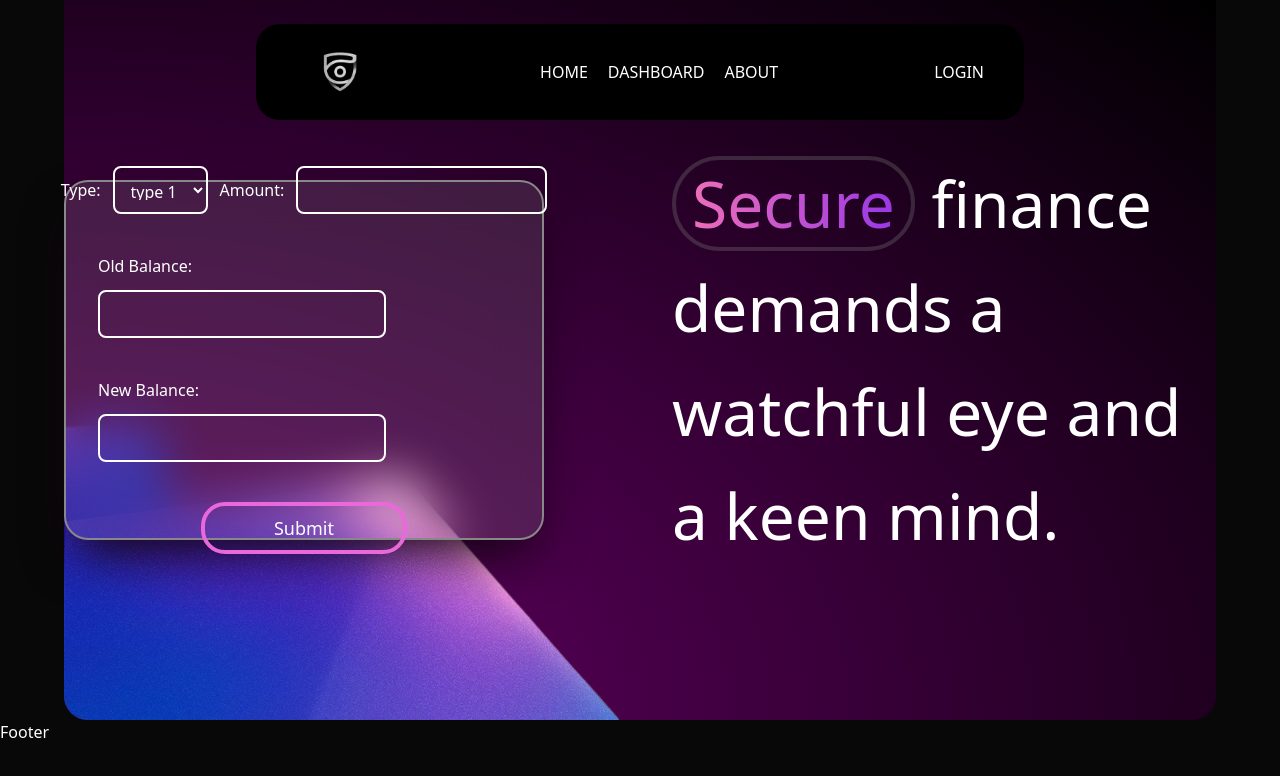
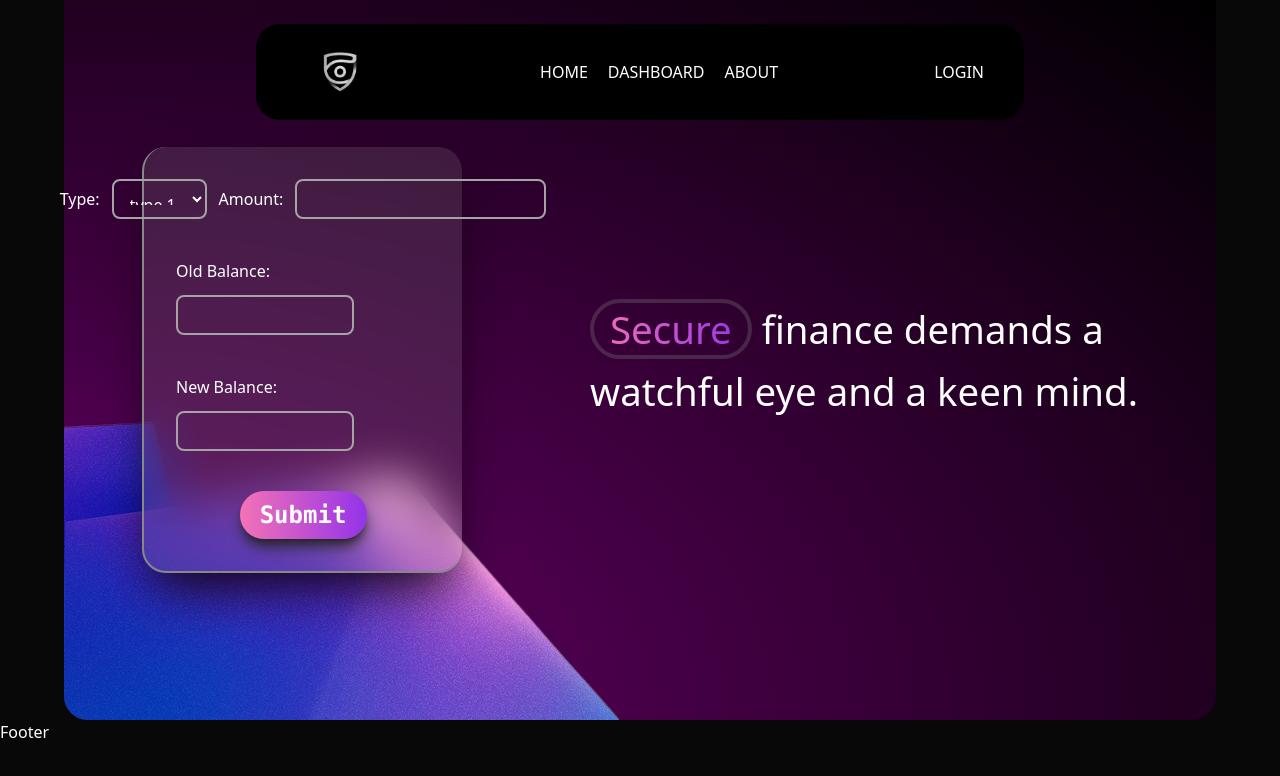
Before and after one commit to Roushan1512/Payments-Fraud-Detection, a React (Vite) app in the folder clientside/: page / in a window 1280 px wide. Shown: the top 776 px of the page. Built offline with nearby package versions, Linux system fonts and the light colour scheme; what @nextui-org/react would draw is missing.

Commit message:
nav link added

```diff
--- a/clientside/src/components/Home/Homepage.jsx
+++ b/clientside/src/components/Home/Homepage.jsx
@@ -12,10 +12,10 @@ const Homepage = () => {
         alt=""
         className="absolute bottom-0 left-0 rounded-bl-3xl"
       />
-      <div className="h-[50%] w-[30rem] bg-[#8a8a8a33] p-8 rounded-3xl shadow-2xl shadow-[#120411] flex flex-col gap-10 backdrop-blur-xl justify-center border-2 border-[#888888] font-bo">
+      <div className="h-auto w-[25vw] bg-[#8a8a8a33] p-8 rounded-3xl  shadow-2xl shadow-[#120411] flex flex-col gap-10 backdrop-blur-xl justify-center border-b-2 border-l-2 border-[#888888]">
         <div className="flex gap-3 items-center justify-center ">
           <label htmlFor="select">Type:</label>
-          <select className=" rounded-lg bg-transparent border-2 border-[#ffffff] p-3 outline-none  h-12">
+          <select className=" rounded-lg bg-transparent border-2 border-[#a4a4a4] p-3 outline-none  h-[5vh]">
             <option value="type 1" className=" bg-[#341730f9]">
               type 1
             </option>
@@ -35,29 +35,29 @@ const Homepage = () => {
           <label htmlFor="text">Amount:</label>
           <input
             type="text"
-            className=" rounded-lg bg-transparent border-2 border-[#ffffff] px-2 outline-none h-12"
+            className=" rounded-lg bg-transparent border-2 border-[#a4a4a4] px-2 outline-none h-[5vh]"
           />
         </div>
         <div className="flex gap-3 flex-col">
           <label htmlFor="">Old Balance:</label>
           <input
             type="text"
-            className=" rounded-lg bg-transparent border-2 border-[#ffffff] px-2 w-[70%] outline-none h-12"
+            className=" rounded-lg bg-transparent border-2 border-[#a4a4a4] px-2 w-[70%] outline-none h-[5vh]"
           />
         </div>
         <div className="flex gap-3 flex-col">
           <label htmlFor="">New Balance:</label>
           <input
             type="text"
-            className=" rounded-lg bg-transparent border-2 border-[#ffffff] px-2 w-[70%] outline-none h-12"
+            className=" rounded-lg bg-transparent border-2 border-[#a4a4a4] px-2 w-[70%] outline-none h-[5vh]"
           />
         </div>
-        <button className=" bg-transparent border-4 border-[#eb68da] w-2/4 mx-auto p-2 rounded-3xl text-lg">
+        <button className=" bg-transparent  w-2/4 mx-auto p-2 rounded-3xl text-2xl bg-gradient-to-r from-pink-400 to-purple-600 font-bold font-mono shadow-lg shadow-[#242424] hover:from-pink-500 hover:to-purple-900 hover:transitio">
           Submit
         </button>
       </div>
-      <div className=" font-sans  text-[4rem] leading-relaxed">
-        <span className="px-4 border-4 border-[#77777753] rounded-full text-transparent bg-clip-text bg-gradient-to-r from-pink-400 to-purple-600">
+      <div className=" font-sans  text-[3vw]  leading-relaxed">
+        <span className="px-4 border-4 border-[#77777753] rounded-full text-transparent bg-clip-text bg-gradient-to-r from-pink-400 to-purple-600 transition ease-in-out">
           Secure
         </span>{" "}
         finance demands a <br />
--- a/clientside/src/index.css
+++ b/clientside/src/index.css
@@ -81,3 +81,24 @@
     @apply bg-background text-foreground text-white;
   }
 }
+
+/* scroll bar */
+::-webkit-scrollbar {
+  width: 10px;
+}
+
+/* Track */
+::-webkit-scrollbar-track {
+  background: #080808;
+}
+
+/* Handle */
+::-webkit-scrollbar-thumb {
+  background: #6d006d;
+  border-radius: 100px;
+}
+
+/* Handle on hover */
+::-webkit-scrollbar-thumb:hover {
+  background: #940194;
+}
```
